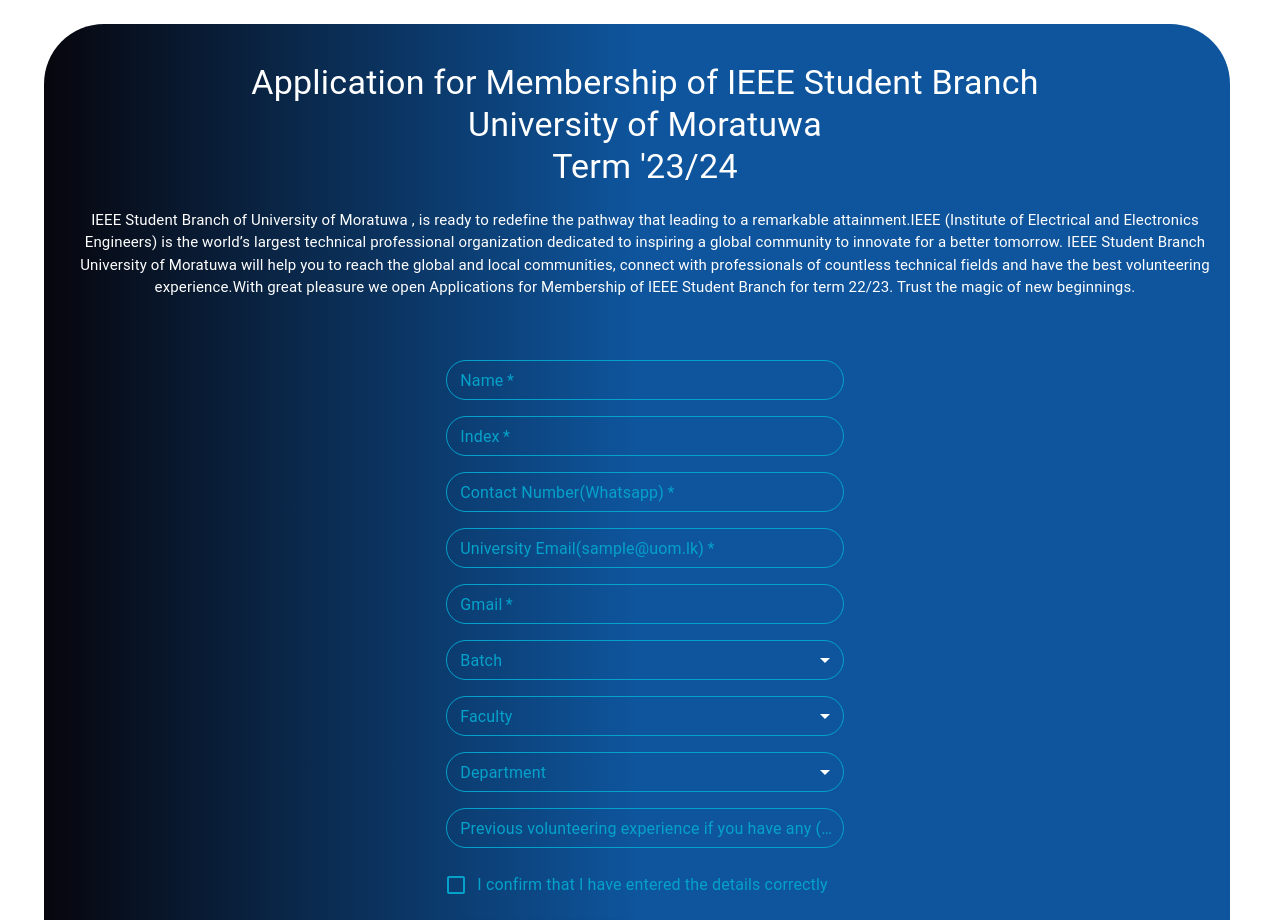
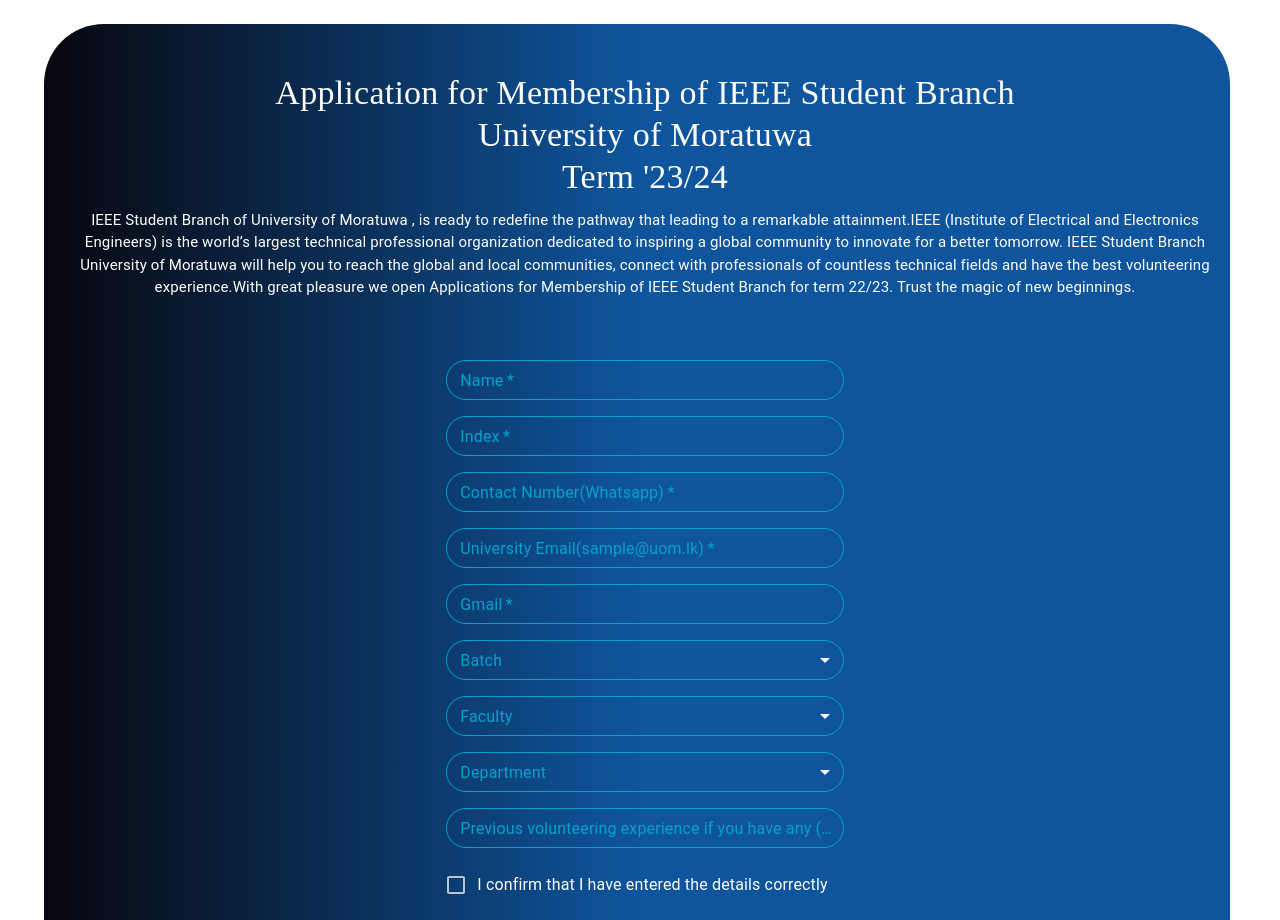
Before and after one commit to ruchithx/sb-registration-form, a Next.js app: page / in a window 1280 px wide. Shown: the top 920 px of the page. Built offline with nearby package versions, Linux system fonts and the light colour scheme.

Commit message:
Fix:design the form

```diff
--- a/app/components/RegForm.tsx
+++ b/app/components/RegForm.tsx
@@ -53,7 +53,7 @@
         >
           <Grid item>
             <Typography variant="h4" mt={4} component="h2">
-              <div className="topic" style={{ textAlign: "center" }}>
+              <div className={style.formFont} style={{ textAlign: "center" }}>
                 <p>Application for Membership of IEEE Student Branch</p>
                 <p>University of Moratuwa</p>
                 <p>Term '23/24</p>
@@ -62,7 +62,11 @@
           </Grid>
 
           <Grid item sx={{ fontSize: 18 }}>
-            <div id="description" style={{ textAlign: "center" }}>
+            <div
+              className={style.formFont2}
+              id="description"
+              style={{ textAlign: "center" }}
+            >
               <Typography
                 sx={{
                   typography: {
--- a/app/components/RegisterForm.tsx
+++ b/app/components/RegisterForm.tsx
@@ -514,20 +514,11 @@
           <Grid item sx={{ width: "100%" }}>
             <div id="checkbox">
               <FormControlLabel
-                control={
-                  <Checkbox
-                    sx={{
-                      color: "#04A2CA",
-                      "&.Mui-checked": {
-                        color: "#04A2CA",
-                      },
-                    }}
-                  />
-                }
+                control={<Checkbox />}
                 label="I confirm that I have entered the details correctly"
                 checked={checked}
                 onChange={handleChange}
-                sx={{ color: "#04A2CA" }}
+                sx={{ color: "white" }}
               />
             </div>
           </Grid>
@@ -538,7 +529,7 @@
                 type="submit"
                 sx={{ width: 200, borderRadius: 10 }}
                 size="small"
-                variant="contained"
+                variant="outlined"
               >
                 Save details
               </Button>
--- a/app/form.module.css
+++ b/app/form.module.css
@@ -7,3 +7,9 @@
   /* margin-left: 30px;
   margin-right: 20px; */
 }
+.formFont {
+  font-family: "Amenti Bold";
+}
+.formFont2 {
+  font-family: "Amenti Medium";
+}
```
